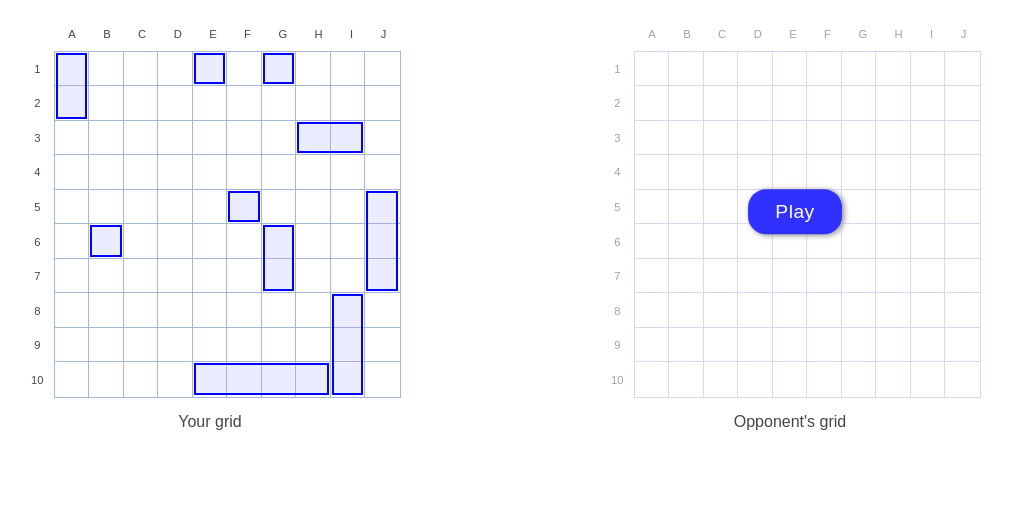
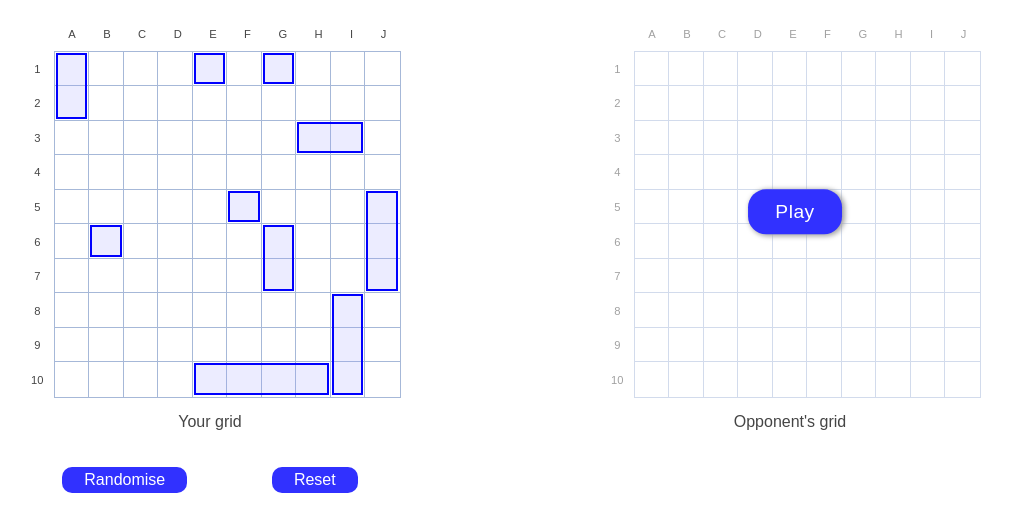
Before and after one commit to GerardoJoves/battleship, a website built with webpack: page src/templates/index.html in a window 1280 px wide. Shown: the part 71-602 px from the top of the page, without its empty margins (140-1152 px from the left). Built offline with nearby package versions, Linux system fonts and the light colour scheme.

Commit message:
add button to randomise player booard

```diff
--- /dev/null
+++ b/src/event-handlers/randomise.js
@@ -0,0 +1,5 @@
+import events from '../utilities/events';
+
+export default function randomise() {
+  events.emit('randomise', null);
+}
--- /dev/null
+++ b/src/event-handlers/reset.js
@@ -0,0 +1,5 @@
+import events from '../utilities/events';
+
+export default function reset() {
+  events.emit('reset', null);
+}
--- a/src/index.js
+++ b/src/index.js
@@ -27,3 +27,7 @@ events.on('rotate ship at cell', (cell) => {
 events.on('start game', () => {
   game.startBattle();
 });
+
+events.on('randomise', () => {
+  game.randomise(game.playerOne);
+});
--- a/src/modules/game.js
+++ b/src/modules/game.js
@@ -30,6 +30,7 @@ export default class Game {
   }
 
   randomise(player) {
+    player.gameboard.reset();
     player.gameboard.placeShipsRandomly();
     this.render();
   }
--- a/src/modules/gameboard.js
+++ b/src/modules/gameboard.js
@@ -117,6 +117,11 @@ export default class Gameboard {
     return { hitShip: false };
   }
 
+  reset() {
+    this.grid = Array(100).fill(null);
+    this.ships = [null];
+  }
+
   isPlayableCell(cell) {
     return this.grid[cell] === null || this.grid[cell] > 0;
   }
--- a/src/styles/styles.css
+++ b/src/styles/styles.css
@@ -28,6 +28,10 @@ header .logo {
   text-align: center;
   padding: 30px 0 10px 0;
   font-size: 1.5rem;
+}
+
+button:hover {
+  cursor: pointer;
 }
 
 .gameboard {
@@ -88,10 +92,6 @@ header .logo {
   border: none;
   background-color: rgb(49, 49, 255);
   box-shadow: 2px 1px 5px 1px rgb(165, 165, 165);
-}
-
-.gameboard.enemy .play-button {
-  cursor: pointer;
 }
 
 .gameboard.enemy .cell.sunk {
@@ -172,6 +172,21 @@ header .logo {
   font-size: 1rem;
 }
 
+.gameboard-options {
+  display: flex;
+  justify-content: space-around;
+  padding: 20px 0;
+}
+
+.gameboard-options button {
+  background-color: rgb(49, 49, 255);
+  font-size: 1rem;
+  color: white;
+  border: none;
+  border-radius: 10px;
+  padding: 4px 22px;
+}
+
 @keyframes shake {
   10%, 90% {
     transform: translate3d(-1px, 0, 0);
--- a/src/templates/player-gameboard.js
+++ b/src/templates/player-gameboard.js
@@ -1,10 +1,23 @@
-import { html } from 'lit-html';
+import { html, nothing } from 'lit-html';
 import gameboardCell from './cell';
 import { coordsLetters, coordsNums } from './coords';
 import draggableShip from './draggable-ship';
 import staticShip from './static-ship';
+import randomise from '../event-handlers/randomise';
+import reset from '../event-handlers/reset';
 
-export default function playerGameboard(boardState, ships, preparationPhase) {
+function label() {
+  return html`<div class="gameboard-label">Your grid</div>`;
+}
+
+function boardButtons() {
+  return html`<div class="gameboard-options">
+    <button @click=${randomise}>Randomise</button>
+    <button @click=${reset}>Reset</button>
+  </div>`;
+}
+
+export default function playerGameboard(boardState, ships, arrangingShips) {
   const renderedShips = [];
   return html`<div>
     <div class="gameboard player">
@@ -19,11 +32,12 @@ export default function playerGameboard(boardState, ships, preparationPhase) {
     }
     renderedShips.push(Math.abs(cell));
     const { position } = ships[Math.abs(cell)];
-    const ship = preparationPhase ? draggableShip(position) : staticShip(position);
+    const ship = arrangingShips ? draggableShip(position) : staticShip(position);
     if (cell > 0) return gameboardCell('cell occupied', i, ship);
     return gameboardCell('cell occupied hit', i, ship);
   })}
   </div>
-  <div class="gameboard-label">Your grid</div>
+  ${label()}
+  ${arrangingShips ? boardButtons() : nothing}
   </div>`;
 }
```
